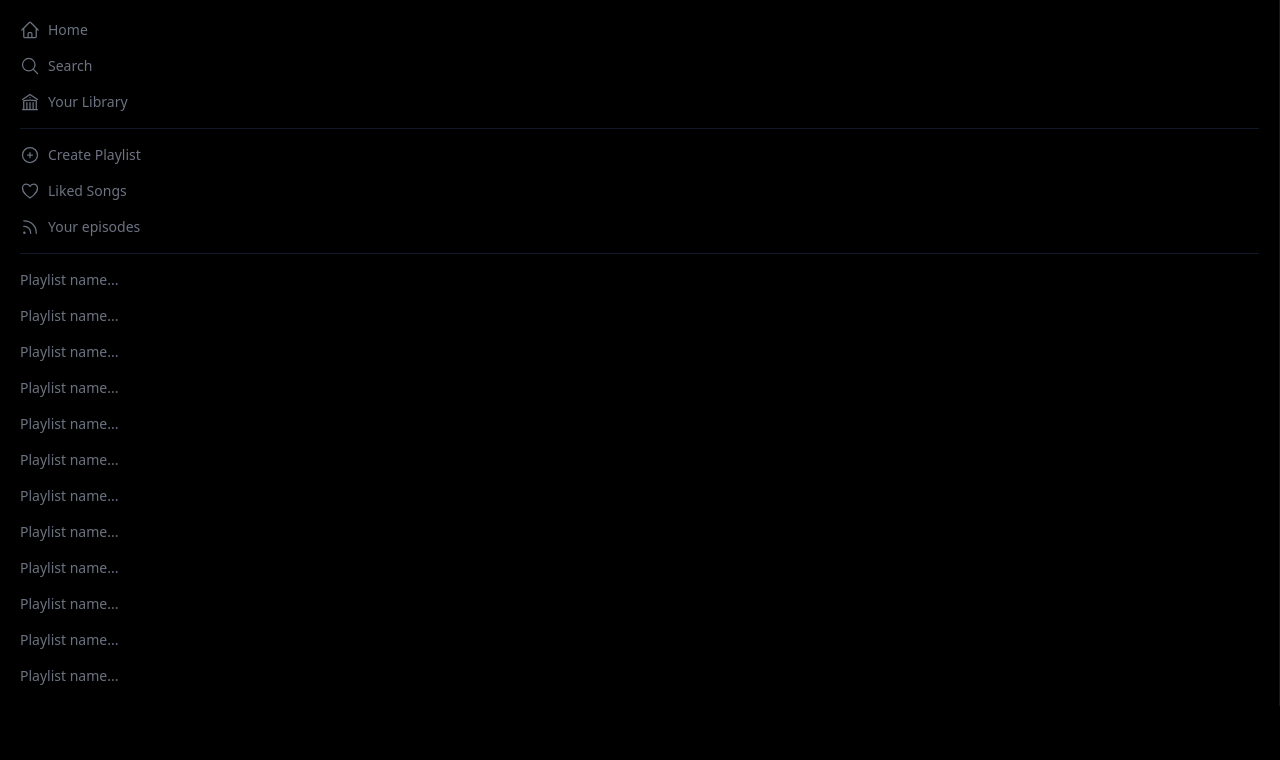
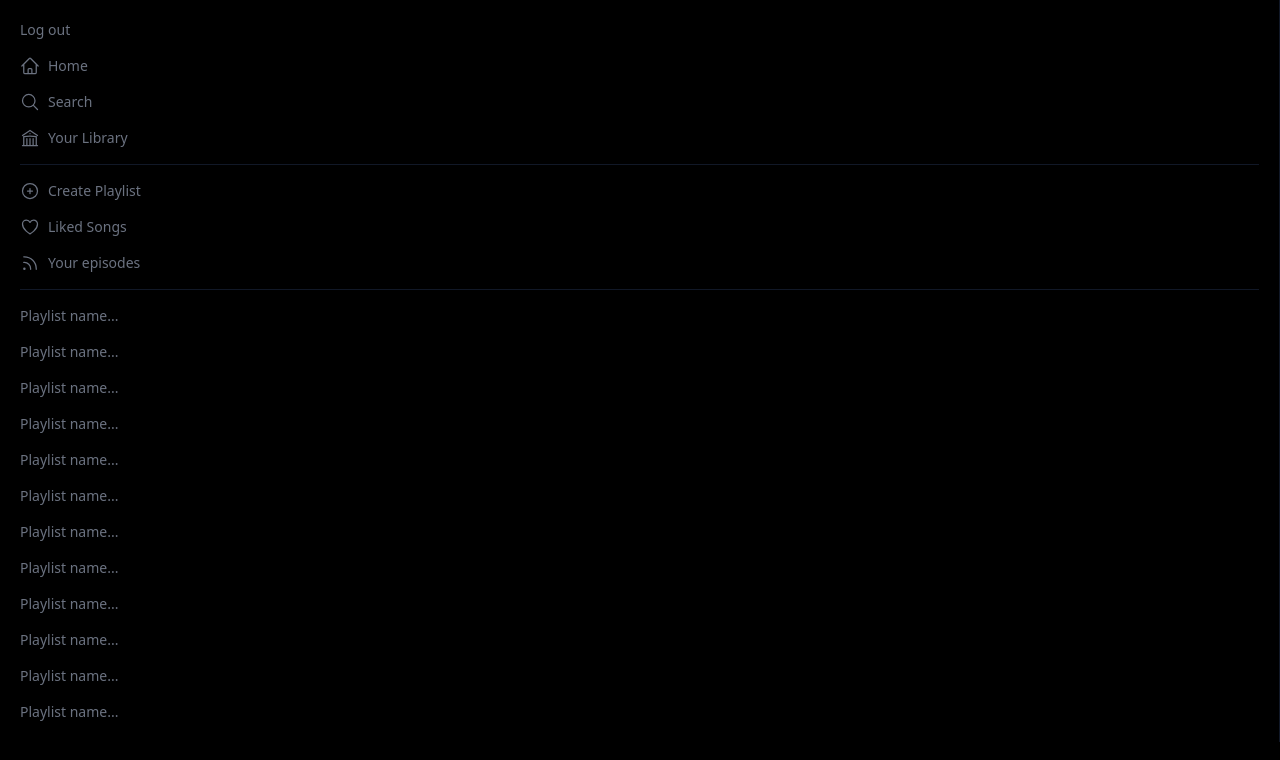
Before and after one commit to igiboi/spotify-nextjs, a Next.js app: page / in a window 1280 px wide. Shown: the top 760 px of the page. Built offline with nearby package versions, Linux system fonts and the light colour scheme; no server answers.

Commit message:
added a middleware to sign In & sign Out user

```diff
--- a/components/Sidebar.tsx
+++ b/components/Sidebar.tsx
@@ -6,11 +6,26 @@ import {
   HeartIcon,
   RssIcon,
 } from "@heroicons/react/24/outline";
+import { useRouter } from "next/router";
 
-function Sidebar() {
+import { signOut, useSession } from "next-auth/react";
+import { Session } from "inspector";
+
+function Sidebar(props: { session?: Session }) {
+  const { data: session, status } = useSession();
+  const router = useRouter();
+
+  console.log(session);
+
   return (
     <div className="text-gray-500 p-5 text-sm border-r border-gray-900">
       <div className="space-y-4">
+        <button
+          className="flex items-center space-x-2 hover:text-green-600 "
+          onClick={() => signOut({ callbackUrl: "/login" })}
+        >
+          <p>Log out</p>
+        </button>
         <button className="flex items-center space-x-2 hover:text-green-600 ">
           <HomeIcon className="h-5 w-5" />
           <p>Home</p>
--- a/pages/_app.tsx
+++ b/pages/_app.tsx
@@ -1,8 +1,13 @@
-import '../styles/globals.css'
-import type { AppProps } from 'next/app'
+import "../styles/globals.css";
+import type { AppProps } from "next/app";
+import { SessionProvider } from "next-auth/react";
 
-function MyApp({ Component, pageProps }: AppProps) {
-  return <Component {...pageProps} />
+function MyApp({ Component, pageProps: { session, ...pageProps } }: AppProps) {
+  return (
+    <SessionProvider session={session}>
+      <Component {...pageProps} />
+    </SessionProvider>
+  );
 }
 
-export default MyApp
+export default MyApp;
--- a/pages/api/auth/[...nextauth].ts
+++ b/pages/api/auth/[...nextauth].ts
@@ -42,7 +42,8 @@ export default NextAuth({
     ],
     secret: process.env.JWT_SECRET,
     pages: {
-        signIn: '/login'
+        signIn: '/login',
+        signOut: '/login',
     },
     callbacks: {
         async jwt({ token, account, user }) {
--- a/pages/login.tsx
+++ b/pages/login.tsx
@@ -1,4 +1,6 @@
-import { getProviders, signIn } from "next-auth/react";
+import { getProviders, signIn, useSession } from "next-auth/react";
+import { useEffect } from "react";
+import { useRouter } from "next/router";
 
 function Login({ providers }) {
   return (
```
Also changed, not shown: middleware.ts (added, +23 -0 lines).
